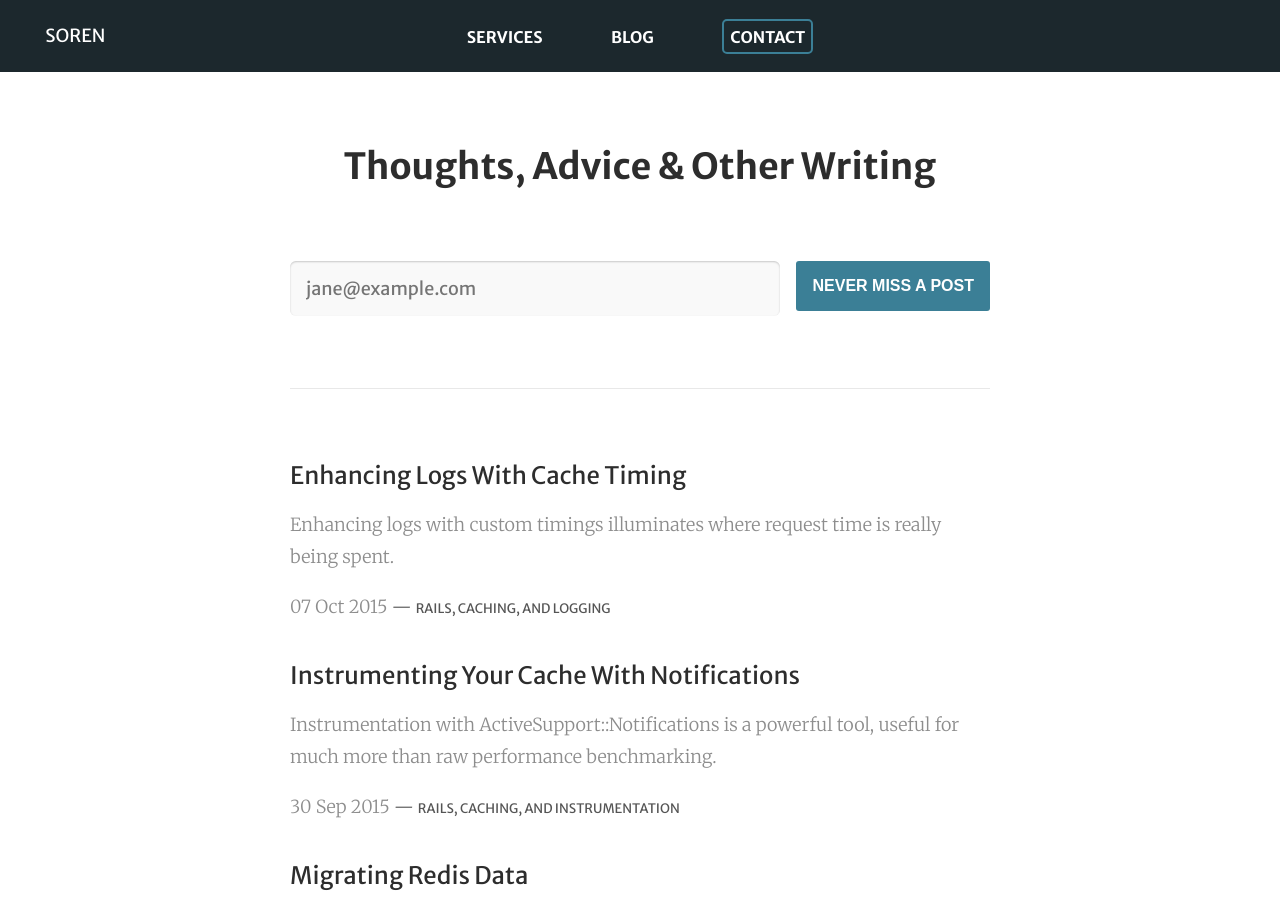
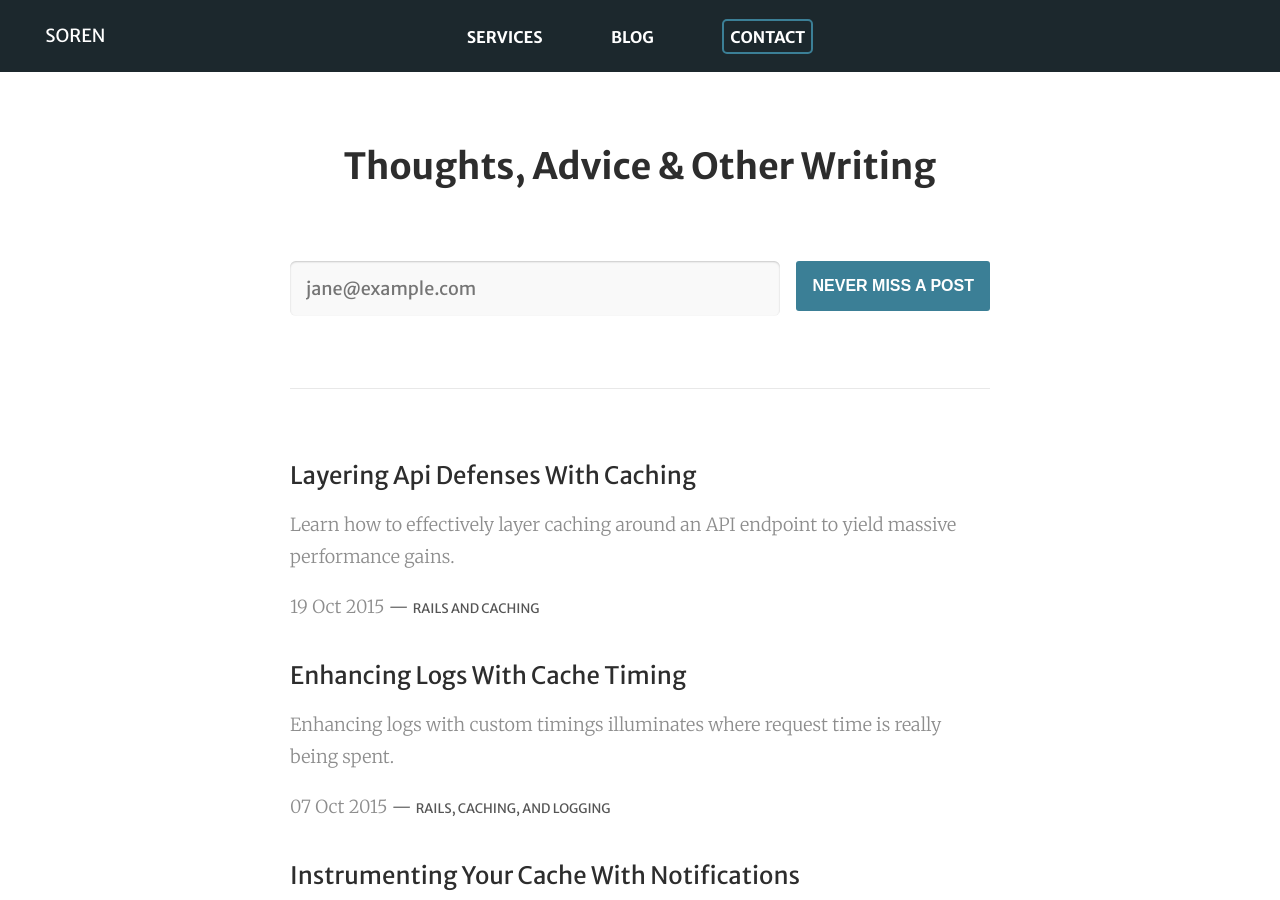
Before and after one commit to sorentwo/soren-website, a Jekyll site: the page built from blog/index.html, in a window 1280 px wide and 900 px high. Built offline with Jekyll 4.4.1, drawn with Linux system fonts in a browser that asks for light colours; Markdown is read by kramdown in place of the engine named in the settings; some of the changed lines change nothing that is shown.

Commit message:
Publish layering api defenses with edits

```diff
--- a/_drafts/layering-api-defenses-with-caching.md
+++ b/_posts/2015-10-19-layering-api-defenses-with-caching.md
@@ -2,14 +2,17 @@
 layout: default
 author: Parker Selbert
 summary: >
-  Each form of caching is another layer of defense for an API endpoint.
+  Learn how to effectively layer caching around an API endpoint to yield massive
+  performance gains.
 tags: rails caching
 ---
 
 This is the story a woefully slow API endpoint. It starts out unprotected and
 naive; recalculating the world on every request and vulnerable to floods of
-traffic. Follow along defenses are layered on through judicious use of caching.
-In the end, our endpoint will be hardened, well defended and wickedly fast.
+traffic. Like a [castle][castle], defenses must be layered on for degrees of
+protection and resiliency. Some layers make the endpoint faster, while other
+layers harden it against change. In the end, the endpoint will be well defended
+and wickedly fast.
 
 ## Starting From the Outside
 
@@ -139,7 +142,7 @@ class PostsController < ApplicationController
   private
 
   def serialized_posts(posts)
-    cache('posts') do
+    cache(posts) do
       posts.to_json(include: %i[author comments])
     end
   end
@@ -180,13 +183,14 @@ on a chain doesn't exactly sound like defense either. Computing responses can be
 slow, and the effect of sending large data sets over the wire (particularly to a
 mobile device) can have a more pronounced effect on speed.
 
-Summary representations as opposed to detailed representations. Listing a
-collection only includes a *subset* of the attributes for that resource. Some
-attributes or sub-resources are computationally expensive to provide, and not
-needed at a high level. To obtain those attributes the client must fetch a
-separate *detailed* representation. Each of these representations can be cached
-individually, or you may opt to cache the summary representation and layer on
-the less frequently accessed detailed representation.
+Summary representations as can be used to broadly represent resources instead of
+more detailed representations. Listing a collection only includes a *subset* of
+the attributes for that resource. Some attributes or sub-resources are
+computationally expensive to provide, and not needed at a high level. To obtain
+those attributes the client must fetch a separate *detailed* representation.
+Each of these representations can be cached individually, or you may opt to
+cache the summary representation and layer on the less frequently accessed
+detailed representation.
 
 In our example the posts are being sent along with the author and all of the
 comments. Chances are that the client doesn't need all of the comments up front,
@@ -207,7 +211,7 @@ class PostsController < ApplicationController
   private
 
   def serialized_posts(posts)
-    cache('posts') do
+    cache(posts) do
       posts.to_json(include: %i[author])
     end
   end
```
